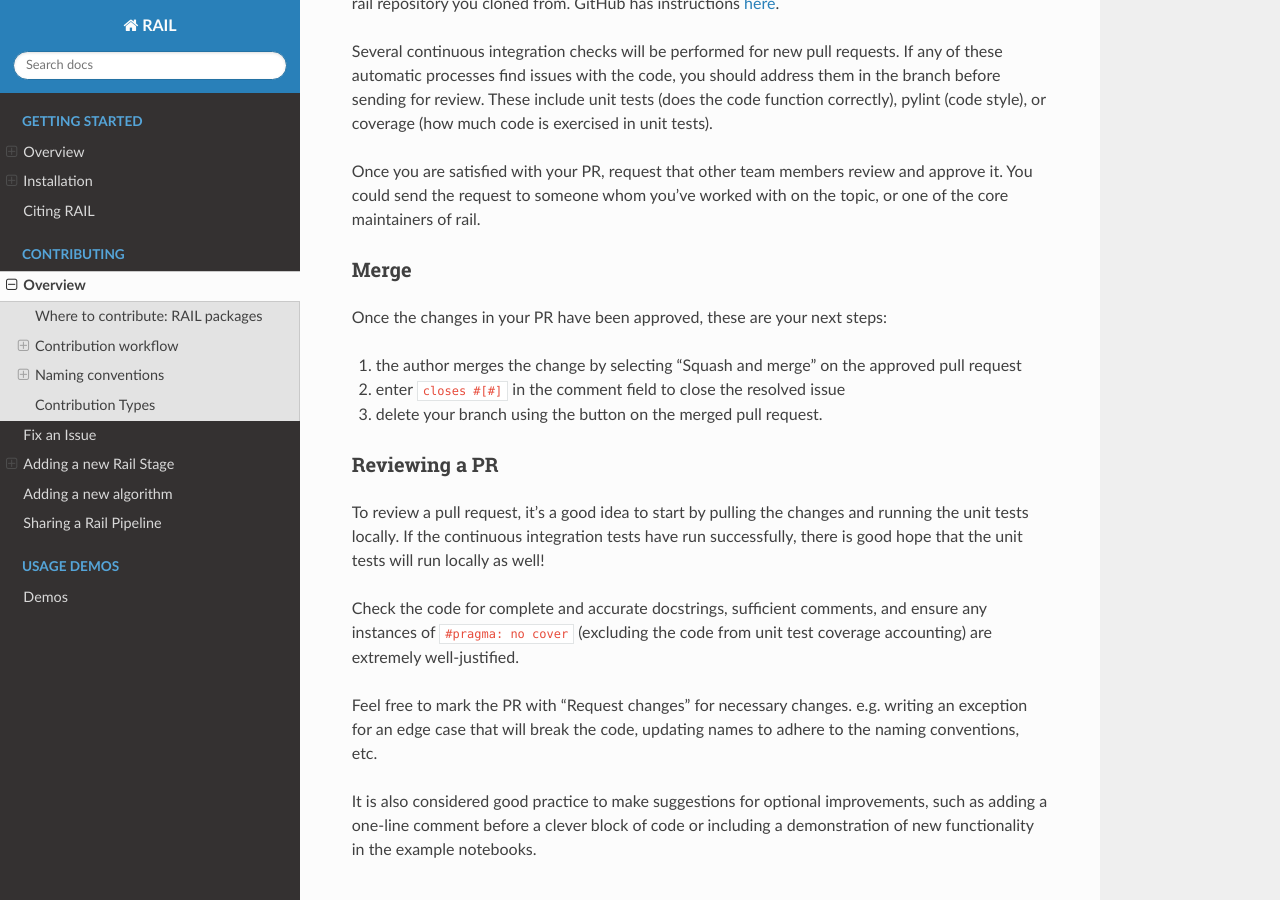
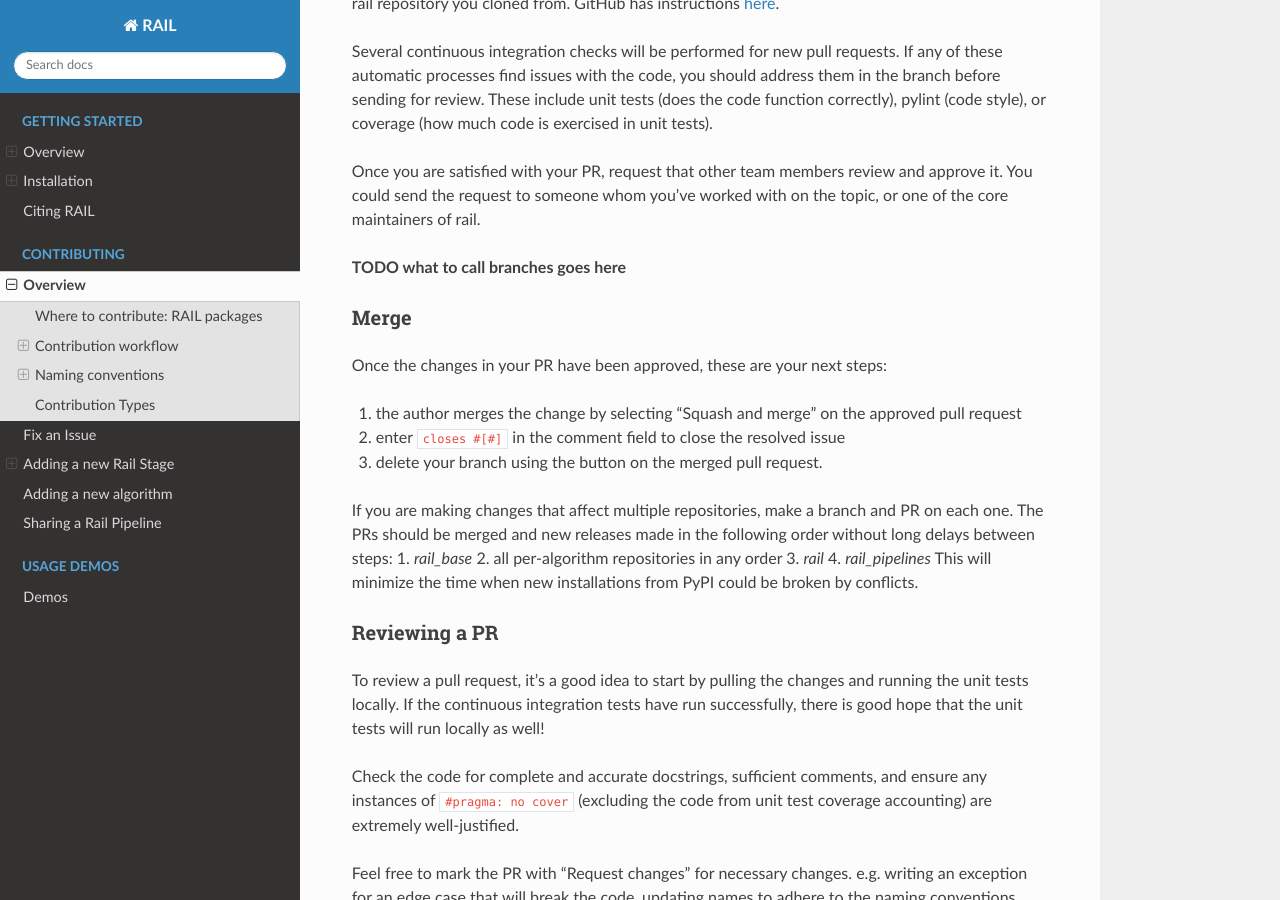
Before and after one commit to LSSTDESC/rail, a Sphinx documentation site: the page built from docs/source/contributing.rst, in a window 1280 px wide and 900 px high, scrolled down 1599 px. Built offline with Sphinx 7.4.7 and the Read the Docs theme 2.0.0, drawn with Linux system fonts in a browser that asks for light colours; pages that are not in the unit, such as notebooks, are missing from menus; the version number could not be read and is left out.

Commit message:
order of cross-repo merges/releases

```diff
--- a/docs/source/contributing.rst
+++ b/docs/source/contributing.rst
@@ -83,6 +83,8 @@ Once you are satisfied with your PR, request that other team members review and
 approve it. You could send the request to someone whom you've worked with on the
 topic, or one of the core maintainers of rail.
 
+**TODO what to call branches goes here**
+
 
 Merge
 -----
@@ -92,6 +94,15 @@ Once the changes in your PR have been approved, these are your next steps:
 1. the author merges the change by selecting "Squash and merge" on the approved pull request
 2. enter ``closes #[#]`` in the comment field to close the resolved issue
 3. delete your branch using the button on the merged pull request.
+
+If you are making changes that affect multiple repositories, make a branch and PR on each one.
+The PRs should be merged and new releases made in the following order without long delays between steps:
+1. `rail_base`
+2. all per-algorithm repositories in any order
+3. `rail`
+4. `rail_pipelines`
+This will minimize the time when new installations from PyPI could be broken by conflicts.
+
 
 Reviewing a PR
 --------------
```
